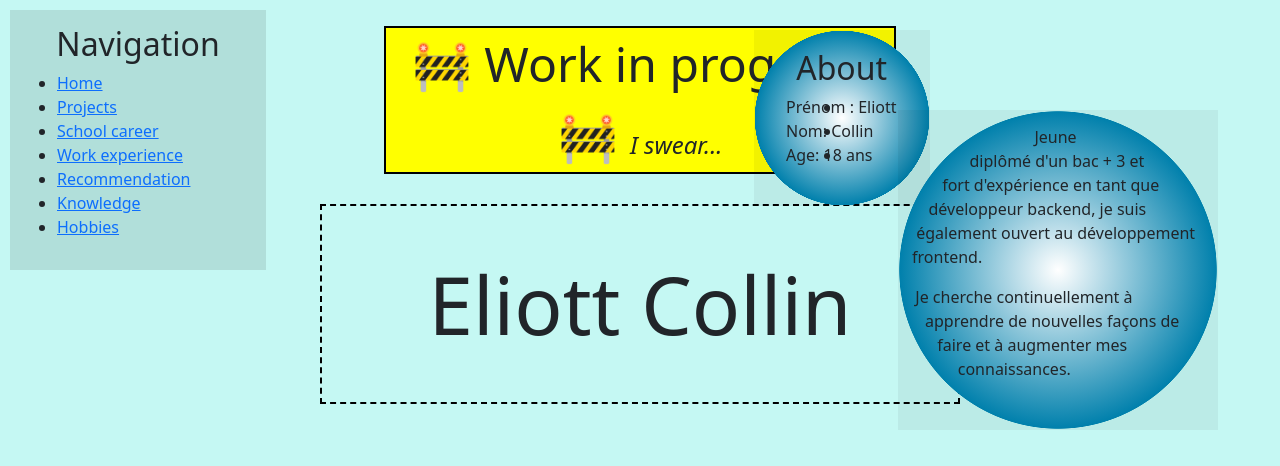
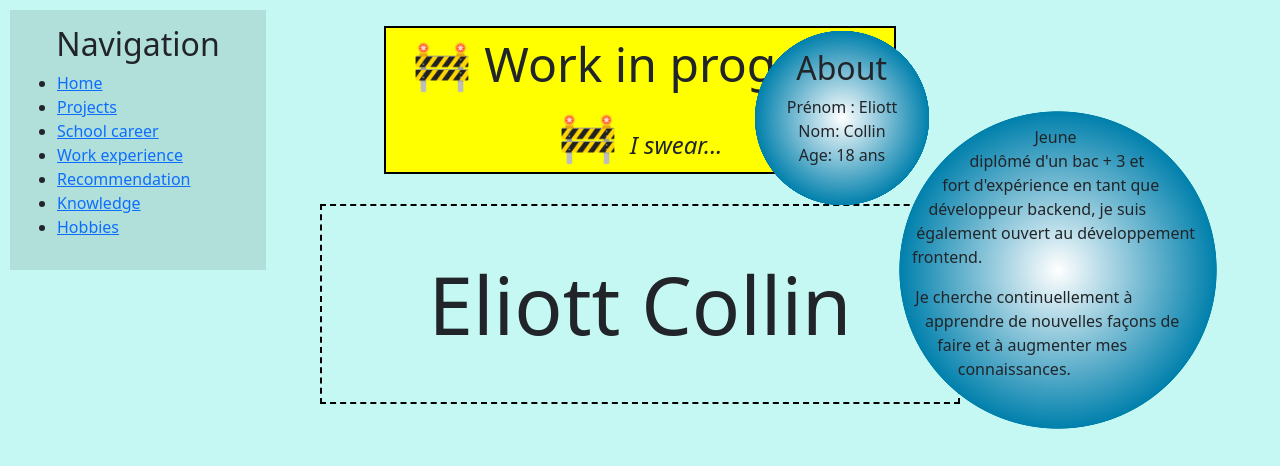
Before and after one commit to Elioce33/eportfolio, a Next.js app: page / in a window 1280 px wide. Shown: the top 466 px of the page. Built offline with nearby package versions, Linux system fonts and the light colour scheme.

Commit message:
fix: about bubble => remove style on list and background

```diff
--- a/app/globals.scss
+++ b/app/globals.scss
@@ -49,7 +49,7 @@
   //height: 30vw;
 
   .bubble_container {
-    background-color: rgba(0, 0, 0, 0.05);
+    //background-color: rgba(0, 0, 0, 0.05);
 
     &.information_list_bubble {
       width: 11em;
--- a/app/page.tsx
+++ b/app/page.tsx
@@ -8,7 +8,7 @@
       <div className='presentation_bubbles'>
         <Bubble className={"information_list_bubble"}>
           <h2>About</h2>
-          <ul className="list-disc list-inside">
+          <ul className="list-unstyled text-center">
             <li>Prénom : Eliott</li>
             <li>Nom: Collin</li>
             <li>Age: 18 ans</li>
```
